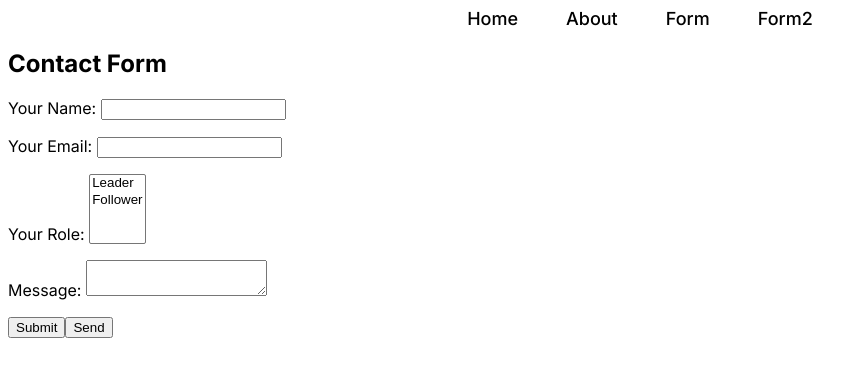
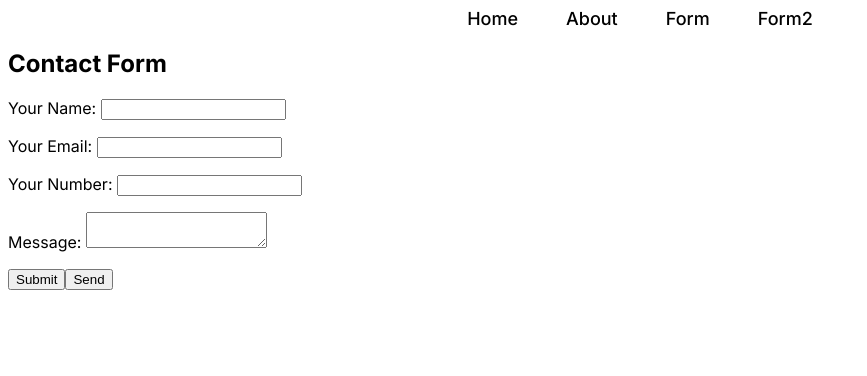
Before and after one commit to raviarshdeep/netlify-forms, a Next.js app: page /form in a window 1280 px wide. Shown: the top 376 px of the page, without its empty margins (0-867 px from the left). Built offline with nearby package versions, Linux system fonts and the light colour scheme.

Commit message:
Remove filename

```diff
--- a/public/__forms.html
+++ b/public/__forms.html
@@ -6,8 +6,7 @@
     <form name="contact" data-netlify="true" hidden>
         <input name="name" type="text" />
         <input name="email" type="text" />
-        <select name="role[]" multiple>
-        </select>
+        <input name="number" type="text" />
         <input name="message" type="text" />
     </form>
 
--- a/src/app/form/page.tsx
+++ b/src/app/form/page.tsx
@@ -5,6 +5,7 @@ import { useFormik } from "formik";
 interface FormValues {
   name: string;
   email: string;
+  number:string;
   message: string;
 }
 
@@ -13,6 +14,7 @@ const Form = () => {
     initialValues: {
       name: "",
       email: "",
+      number:"",
       message: "",
     },
     validate: (values) => {
@@ -40,11 +42,10 @@ const Form = () => {
     },
     onSubmit: async (values, { resetForm }) => {
       try {
-        const response = await fetch("/__forms.html", {
+        const response = await fetch("/", {
           method: "POST",
           headers: { "Content-Type": "application/x-www-form-urlencoded" },
           body: encode({ "form-name": "contact", ...values }),
-          // body: new URLSearchParams(values).toString(),
         });
         if (response.ok) {
           alert("Form successfully submitted");
@@ -100,15 +101,17 @@ const Form = () => {
               onChange={formik.handleChange}
             />
           </label>
+          <p>
+          <label>
+            Your Number:{" "}
+            <input
+              type="text"
+              name="number"
+              value={formik.values.number}
+              onChange={formik.handleChange}
+            />
+          </label>
         </p>
-        <p>
-          <label>
-            Your Role:{" "}
-            <select name="role[]" multiple>
-              <option value="leader">Leader</option>
-              <option value="follower">Follower</option>
-            </select>
-          </label>
         </p>
         <p>
           <label>
--- a/src/app/form2/page.tsx
+++ b/src/app/form2/page.tsx
@@ -15,9 +15,7 @@ const MyForm: React.FC = () => {
     event.preventDefault();
     try {
       const myForm = event.target;
-      console.log("event.target",event.target)
       const formData = new FormData(myForm);
-      console.log("formData",formData)
       const res = await fetch("/__forms.html", {
         method: "POST",
         headers: { "Content-Type": "application/x-www-form-urlencoded" },
```
